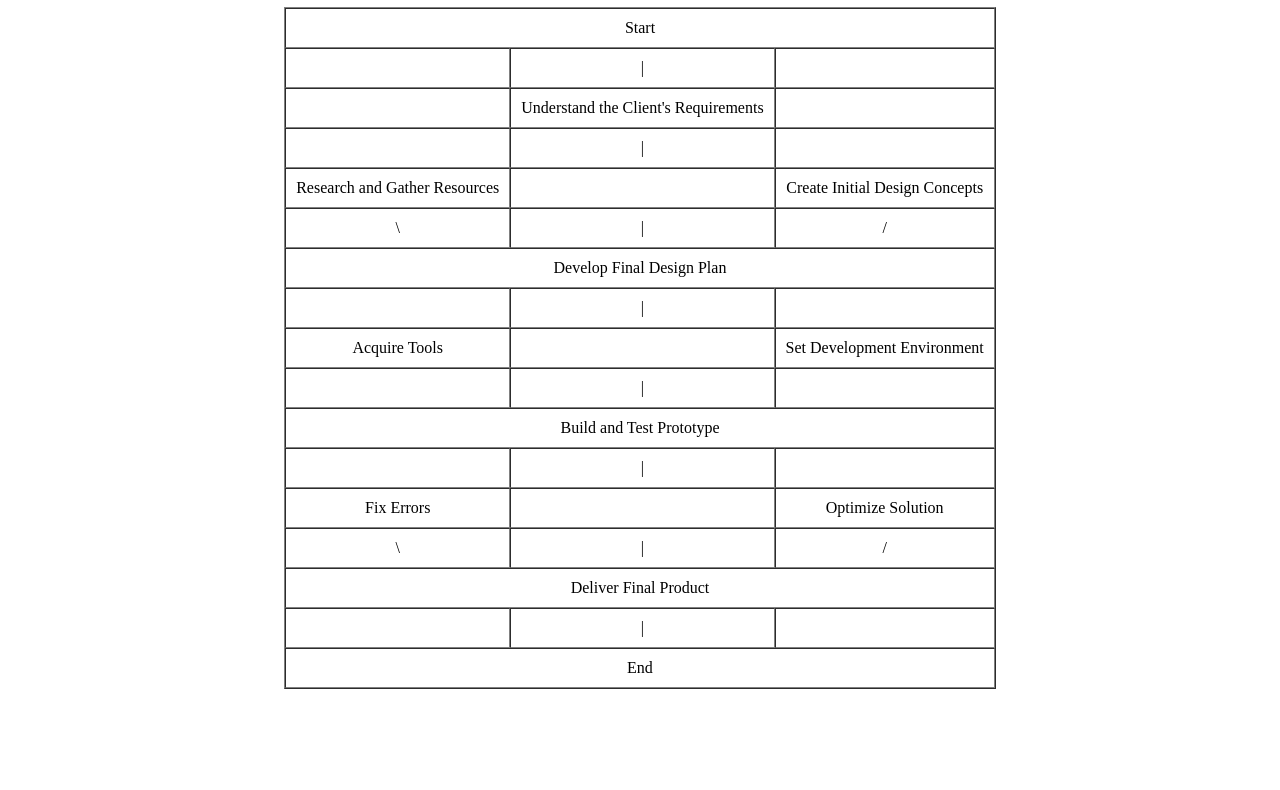
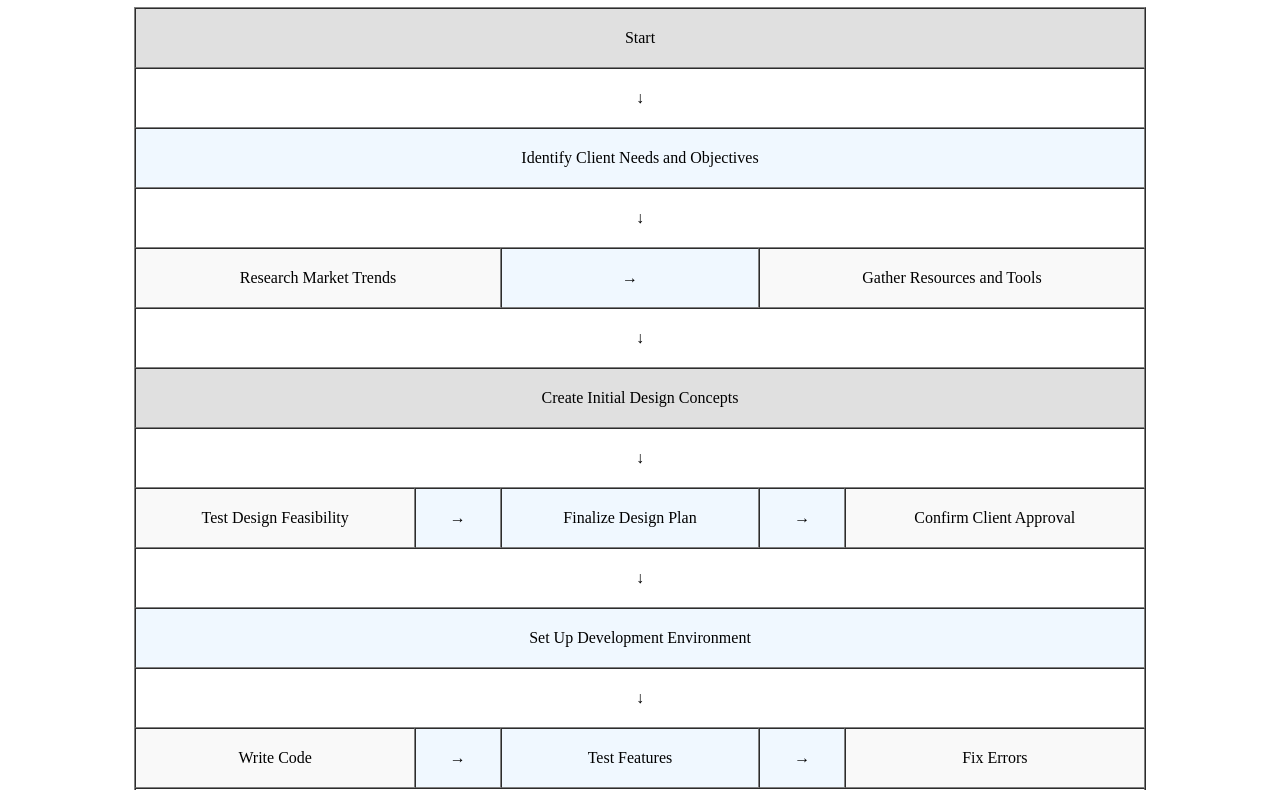
Before and after one commit to NishantReddy0105/imagine, a plain HTML site: page index.html in a window 1280 px wide. Shown: the part 73-863 px from the top of the page. Before the commit the page ends 800 px from the top, so only its background shows below. Drawn offline with Linux system fonts and the light colour scheme.

Commit message:
Update index.html

```diff
--- a/index.html
+++ b/index.html
@@ -1,85 +1,93 @@
 <!DOCTYPE html>
-<html>
+<html lang="en">
 <head>
-    <title>Flowchart</title>
+    <meta charset="UTF-8">
+    <meta name="viewport" content="width=device-width, initial-scale=1.0">
+    <title>Enhanced Flowchart</title>
 </head>
 <body>
-    <h1>Detailed Flowchart</h1>
-    <table border="1" cellspacing="0" cellpadding="10" style="text-align: center; margin: 0 auto;">
+    <h1 style="text-align: center;">Enhanced and Detailed Flowchart</h1>
+    <table border="1" cellspacing="0" cellpadding="20" style="margin: 0 auto; text-align: center; width: 80%; font-size: 16px;">
         <tr>
-            <td colspan="3">Start</td>
+            <td colspan="5" style="background-color: #e0e0e0;">Start</td>
         </tr>
         <tr>
-            <td></td>
-            <td>|</td>
-            <td></td>
+            <td colspan="5">↓</td>
         </tr>
         <tr>
-            <td></td>
-            <td>Understand the Client's Requirements</td>
-            <td></td>
+            <td colspan="5" style="background-color: #f0f8ff;">Identify Client Needs and Objectives</td>
         </tr>
         <tr>
-            <td></td>
-            <td>|</td>
-            <td></td>
+            <td colspan="5">↓</td>
         </tr>
         <tr>
-            <td>Research and Gather Resources</td>
-            <td></td>
-            <td>Create Initial Design Concepts</td>
+            <td colspan="2" style="background-color: #f9f9f9;">Research Market Trends</td>
+            <td style="background-color: #f0f8ff;">→</td>
+            <td colspan="2" style="background-color: #f9f9f9;">Gather Resources and Tools</td>
         </tr>
         <tr>
-            <td>\</td>
-            <td>|</td>
-            <td>/</td>
+            <td colspan="5">↓</td>
         </tr>
         <tr>
-            <td colspan="3">Develop Final Design Plan</td>
+            <td colspan="5" style="background-color: #e0e0e0;">Create Initial Design Concepts</td>
         </tr>
         <tr>
-            <td></td>
-            <td>|</td>
-            <td></td>
+            <td colspan="5">↓</td>
         </tr>
         <tr>
-            <td>Acquire Tools</td>
-            <td></td>
-            <td>Set Development Environment</td>
+            <td style="background-color: #f9f9f9;">Test Design Feasibility</td>
+            <td style="background-color: #f0f8ff;">→</td>
+            <td style="background-color: #f0f8ff;">Finalize Design Plan</td>
+            <td style="background-color: #f0f8ff;">→</td>
+            <td style="background-color: #f9f9f9;">Confirm Client Approval</td>
         </tr>
         <tr>
-            <td></td>
-            <td>|</td>
-            <td></td>
+            <td colspan="5">↓</td>
         </tr>
         <tr>
-            <td colspan="3">Build and Test Prototype</td>
+            <td colspan="5" style="background-color: #f0f8ff;">Set Up Development Environment</td>
         </tr>
         <tr>
-            <td></td>
-            <td>|</td>
-            <td></td>
+            <td colspan="5">↓</td>
         </tr>
         <tr>
-            <td>Fix Errors</td>
-            <td></td>
-            <td>Optimize Solution</td>
+            <td style="background-color: #f9f9f9;">Write Code</td>
+            <td style="background-color: #f0f8ff;">→</td>
+            <td style="background-color: #f0f8ff;">Test Features</td>
+            <td style="background-color: #f0f8ff;">→</td>
+            <td style="background-color: #f9f9f9;">Fix Errors</td>
         </tr>
         <tr>
-            <td>\</td>
-            <td>|</td>
-            <td>/</td>
+            <td colspan="5">↓</td>
         </tr>
         <tr>
-            <td colspan="3">Deliver Final Product</td>
+            <td colspan="5" style="background-color: #e0e0e0;">Build Prototype</td>
         </tr>
         <tr>
-            <td></td>
-            <td>|</td>
-            <td></td>
+            <td colspan="5">↓</td>
         </tr>
         <tr>
-            <td colspan="3">End</td>
+            <td colspan="2" style="background-color: #f9f9f9;">Test Compatibility</td>
+            <td style="background-color: #f0f8ff;">→</td>
+            <td colspan="2" style="background-color: #f9f9f9;">Optimize Performance</td>
+        </tr>
+        <tr>
+            <td colspan="5">↓</td>
+        </tr>
+        <tr>
+            <td colspan="5" style="background-color: #f0f8ff;">Prepare Final Solution</td>
+        </tr>
+        <tr>
+            <td colspan="5">↓</td>
+        </tr>
+        <tr>
+            <td colspan="5" style="background-color: #e0e0e0;">Deliver to Client</td>
+        </tr>
+        <tr>
+            <td colspan="5">↓</td>
+        </tr>
+        <tr>
+            <td colspan="5" style="background-color: #f0f8ff;">End</td>
         </tr>
     </table>
 </body>
```
